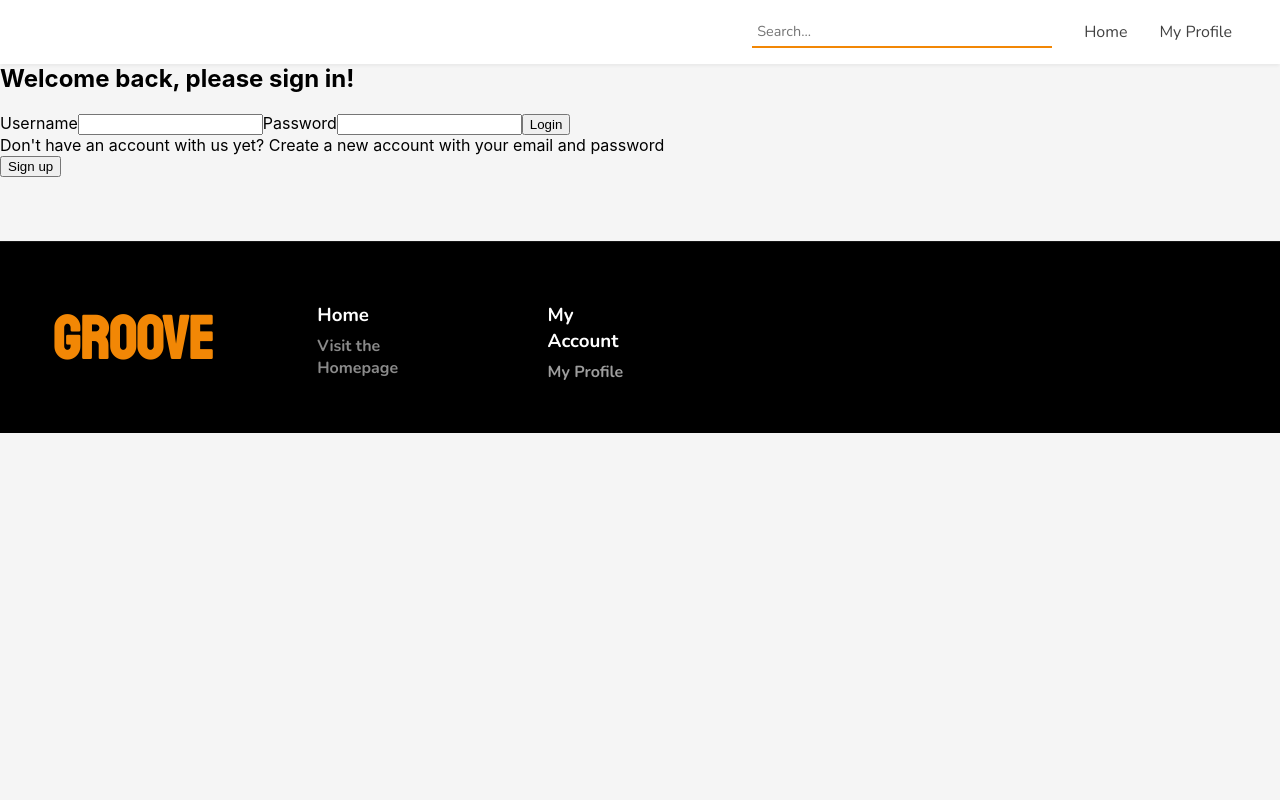
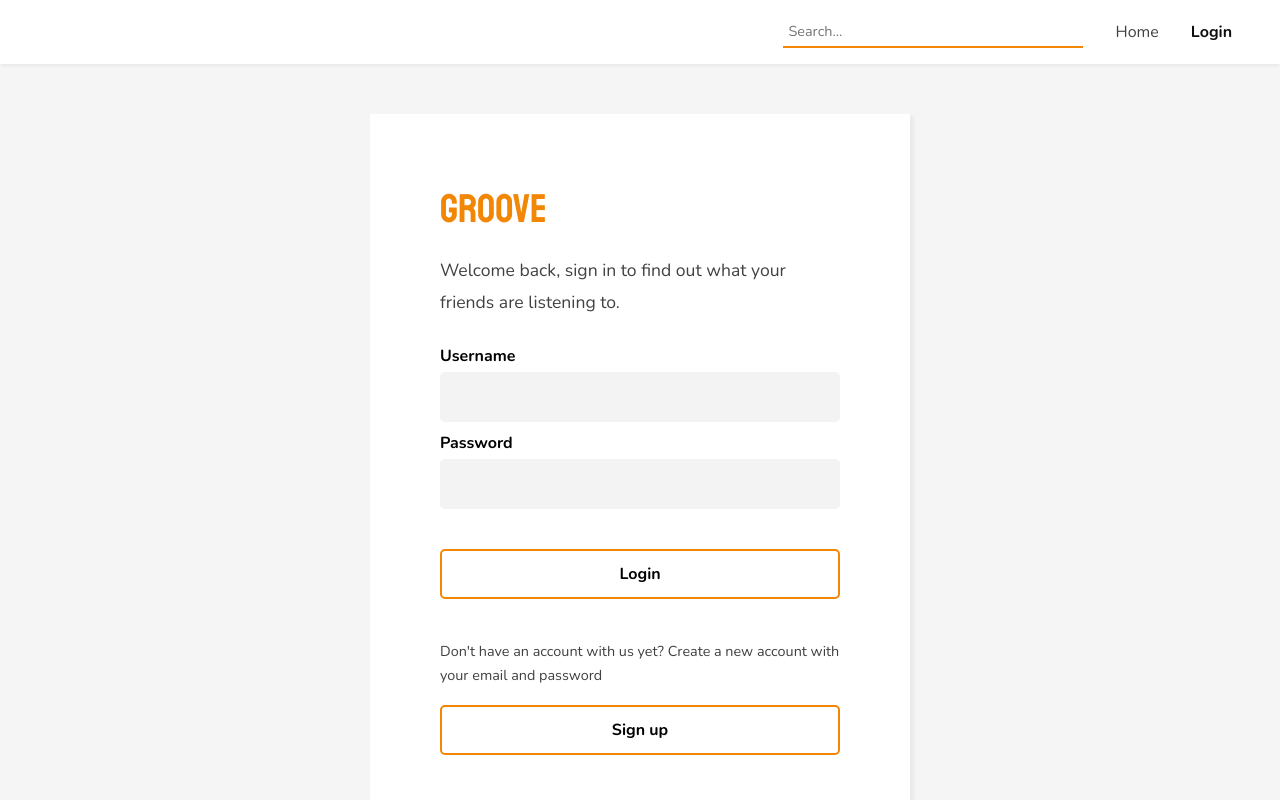
Before and after one commit to CarlyS2240/Strathearn-Carly-Final-Assignment, a React (Create React App) app: page /login in a window 1280 px wide. Shown: the top 800 px of the page. Built offline with nearby package versions, Linux system fonts and the light colour scheme; no server answers.

Commit message:
Added styles to the login/signup form

```diff
--- a/src/components/Footer/styles.css
+++ b/src/components/Footer/styles.css
@@ -54,7 +54,7 @@
 .secondList li{
     font-size: 1rem;
     font-family: 'Nunito', sans-serif;
-    font-weight: 600;
+    font-weight: 400;
     color: rgb(138, 138, 138);
     margin-top: 8%;
 
@@ -63,7 +63,7 @@
 .thirdList li{
     font-size: 1rem;
     font-family: 'Nunito', sans-serif;
-    font-weight: 600;
+    font-weight: 400;
     color: rgb(158, 158, 158);
     margin-top: 8%;
 }
--- a/src/components/Navbar/index.jsx
+++ b/src/components/Navbar/index.jsx
@@ -1,24 +1,62 @@
 import {
     NavLink
 } from "react-router-dom";
+
+import { getAuth, onAuthStateChanged } from 'firebase/auth';
+import { useEffect, useState, useContext } from 'react';
 
 import { Logout } from "../Logout"
 
 import "./styles.css"
 
 export const Navbar = () => {
+
+    const [user, setUser] = useState(null);
+
+    const [show, setShow] = useState(true);
+
+    const [showProfile, setShowProfile] = useState(true);
+
+    useEffect(
+        () => {
+            const auth = getAuth();
+            onAuthStateChanged(auth, (user) => {
+                if (user) {
+                    setUser(true);
+                    setShow(false);
+                    setShowProfile(true);
+                } else {
+                    setUser(false);
+                    setShow(true);
+                    setShowProfile(false);
+                }
+            })
+        }, []
+    )
+
     return (
         <nav className="navbar">
             <ul className="navbar-list">
                 <li>
                     <input className="search" type="text" placeholder="Search..."></input>
                 </li>
+
+
                 <li>
                     <NavLink exact={true} activeClassName="nav-selected" to="/">Home</NavLink>
                 </li>
-                <li>
-                    <NavLink activeClassName="nav-selected" to="/me">My Profile</NavLink>
-                </li>
+
+                {user==true &&
+                    <li>
+                        <NavLink activeClassName="nav-selected" to="/me">My Profile</NavLink>
+                    </li>
+                }
+
+                {user==false &&
+                    <li>
+                        <NavLink activeClassName="nav-selected" to="/login">Login</NavLink>
+                    </li>
+                }
                 <li>
                     <Logout/>
                 </li>
--- a/src/components/SocialMediaItem/styles.css
+++ b/src/components/SocialMediaItem/styles.css
@@ -1,4 +1,4 @@
-@import url('https://fonts.googleapis.com/css2?family=Nunito:wght@400;700&display=swap');
+@import url('https://fonts.googleapis.com/css2?family=Nunito:wght@400;700;800;900&family=Staatliches&display=swap');
 
 .post{
     width:390px;
@@ -6,7 +6,7 @@
     flex-direction: column;
     align-items: flex-start;
     margin-left: 2.5%;
-    margin-top: 3%;
+    margin-top: 2.3%;
     margin-bottom: 2%;
     background-color: white;
     box-shadow: 3px 3px 3px 1px rgba(0, 0, 0, 0.048);
@@ -28,7 +28,7 @@
     font-family: 'Nunito', sans-serif;
     font-size: 0.8rem;
     padding-bottom: 30px;
-    font-weight: 700;
+    font-weight: 800;
     color: #414141;
 
 }
@@ -37,6 +37,6 @@
     padding-top: 30px;
     font-family: 'Nunito', sans-serif;
     font-size: 1rem;
-    color: #000000;
+    color: #414141;
     line-height: 35px;
 }
--- a/src/components/pages/LoginPage/index.jsx
+++ b/src/components/pages/LoginPage/index.jsx
@@ -43,40 +43,46 @@ export const LoginPage = () => {
          <div className="posts-page">
             { mode === "login" && (
                 <form className="signIn-form-layout" onSubmit={handleSubmit(loginUser)}>
-                    <h2>Welcome back, please sign in!</h2>
+                    <h1 className="login-logo">GROOVE</h1>
+                    <h2 className="form-title">Welcome back, sign in to find out what your friends are listening to.</h2>
                     <br/>
-                    <label htmlFor="user">Username</label>
-                    <input type="email" required name="user" required {...register('user')}/>
+                    <label className="form-label" htmlFor="user">Username</label>
+                    <input className="form-input" type="email" required name="user" required {...register('user')}/>
 
-                    <label htmlFor="password">Password</label>
-                    <input type="password" name="password" required {...register('password')}/>
-                    <input type="submit" value="Login"/>
+                    <label className="form-label" htmlFor="password">Password</label>
+                    <input className="form-input" type="password" name="password" required {...register('password')}/>
+                    <div className="form-button-container">
+                        <input className="form-submit-button" type="submit" value="Login"/>
+                    </div>
                     <br/>
 
-                    <p> Don't have an account with us yet? Create a new account with your email and password</p>
-                    <button onClick={()=> setMode("signup")}>Sign up</button>
+                    <p className="signUp-title"> Don't have an account with us yet? Create a new account with your email and password</p>
+                    <button className="signUp-button" onClick={()=> setMode("signup")}>Sign up</button>
                 </form>
             )
             }
 
             { mode === "signup" && (
-                <form className="form-layout" onSubmit={handleSubmit(signUpUser)}>
-                    <h2>Create a new account now!</h2>
+                <form className="signIn-form-layout" onSubmit={handleSubmit(signUpUser)}>
+                    <h1 className="login-logo">GROOVE</h1>
+                    <h2 className="form-title">Create a new account now!</h2>
                     <br/>
-                    <label htmlFor="user">Email</label>
-                    <input type="email" required name="user" {...register('user')}/>
+                    <label className="form-label" htmlFor="user">Email</label>
+                    <input className="form-input" type="email" required name="user" {...register('user')}/>
 
-                    <label htmlFor="passwordConfirm">Password</label>
-                    <input type="password" name="password" required {...register('password')}/>
+                    <label className="form-label" htmlFor="passwordConfirm">Password</label>
+                    <input className="form-input" type="password" name="password" required {...register('password')}/>
 
-                    <label htmlFor="password">Confirm Password</label>
-                    <input type="password" name="passwordConfirm" required {...register('passwordConfirm')}/>
+                    <label className="form-label" htmlFor="password">Confirm Password</label>
+                    <input className="form-input" type="password" name="passwordConfirm" required {...register('passwordConfirm')}/>
 
-                    <input type="submit" value="Sign Up"/>
+                    <div className="form-button-container">
+                        <input className="signUp-button" type="submit" value="Sign Up"/>
+                    </div>
                     <br/>
 
-                    <p>Have an account already?</p>
-                    <button onClick={()=> setMode("login")}>Login</button>
+                    <p className="signUp-title">Have an account already?</p>
+                    <button className="signUp-button" onClick={()=> setMode("login")}>Login</button>
                 </form>
             )
             }
--- a/src/components/pages/LoginPage/styles.css
+++ b/src/components/pages/LoginPage/styles.css
@@ -0,0 +1,122 @@
+@import url('https://fonts.googleapis.com/css2?family=Nunito:wght@400;700;900&family=Staatliches&display=swap');
+
+.login-logo{
+    position: relative;
+    margin-right:2%;
+    margin-bottom: 20px;
+    font-family: 'Staatliches', cursive;
+    font-weight: 400;
+    font-size: 2.5rem;
+    color: #F28705;
+
+}
+
+.form-title{
+    font-family: 'Nunito', sans-serif;
+    font-size: 1.1rem;
+    color: #414141;
+    line-height: 2rem;
+    padding-bottom: 5px;
+    font-weight: 400;
+}
+
+.signIn-form-layout {
+    font-family: 'Nunito', sans-serif;
+    display: flex;
+    flex-direction: column;
+    justify-content: center;
+    width: 540px;
+    margin-top: 0 auto;
+    margin-top: 50px;
+    margin-left: auto;
+    margin-right: auto;
+    background-color: white;
+    padding:70px;
+    box-shadow: 3px 3px 3px 1px rgba(0, 0, 0, 0.048);
+}
+
+.form-input {
+    height: 50px;
+    font-size: 1.5rem;
+    width: 400px;
+    margin-bottom: 10px;
+    background-color: rgb(243, 243, 243);
+    border: none;
+    border-radius: 5px;
+    font-family: 'Nunito', sans-serif;
+    font-size: 1rem;
+    padding-left: 5px;
+    color: black;
+}
+
+.form-input:focus {
+    font-family: 'Nunito', sans-serif;
+    font-size: 1rem;
+    padding-left: 5px;
+    color: black;
+}
+
+.form-button-container{
+    width: 100%;
+    padding-top: 30px;
+}
+
+.form-submit-button{
+    font-family: 'Nunito', sans-serif;
+    border: none;
+    cursor: pointer;
+    height: 50px;
+    font-size: 1rem;
+    cursor: pointer;
+    width: 100%;
+    border: 2px solid #F28705;
+    border-radius: 5px;
+    color: black;
+    background: transparent;
+    font-weight: 700;
+}
+
+.form-submit-button:hover{
+    transition: all 0.2s ease;
+    border-radius: 25px;
+
+}
+
+.form-label{
+    font-family: 'Nunito', sans-serif;
+    font-weight: 700;
+    padding-bottom: 5px;
+    font-size: 1rem;
+    color: black;
+}
+
+.signUp-title{
+    font-family: 'Nunito', sans-serif;
+    font-size: 0.9rem;
+    color: #414141;
+    line-height: 1.5rem;
+    padding-bottom: 18px;
+    padding-top: 18px;
+    font-weight: 400;
+}
+
+.signUp-button{
+    font-family: 'Nunito', sans-serif;
+    border: none;
+    cursor: pointer;
+    height: 50px;
+    font-size: 1rem;
+    cursor: pointer;
+    width: 100%;
+    border: 2px solid #F28705;
+    border-radius: 5px;
+    color: black;
+    background: transparent;
+    font-weight: 700;
+}
+
+.signUp-button:hover{
+    transition: all 0.2s ease;
+    border-radius: 25px;
+
+}
--- a/src/components/pages/MePage/index.jsx
+++ b/src/components/pages/MePage/index.jsx
@@ -156,7 +156,7 @@ export const MePage = () => {
                         <input className="post-image-input"
                             {...register("image")}
                             name="image"
-                            placeholder="Insert a link to a photo"
+                            placeholder="Insert a link to a photo of an album cover"
                             required/>
 
                             <div className="submit-button-container">
@@ -166,6 +166,8 @@ export const MePage = () => {
                     <br/>
                     </form>
             </div>
+                <p className="post-title">My Posts</p>
+                <hr className="posts-break"></hr>
                 <div className="myPosts-container">
                     {
                     /* Mapping the fields from the API to the props that we are passing to the MovieItem component*/
@@ -184,7 +186,7 @@ export const MePage = () => {
 
                     }
                     {
-                        filteredPosts.length === 0 && <p>Nothing found</p>
+                        filteredPosts.length === 0 && <p className="noPosts-paragraph">You don't have any posts yet!</p>
                     }
                 </div>
                 </div>
--- a/src/components/pages/MePage/styles.css
+++ b/src/components/pages/MePage/styles.css
@@ -103,3 +103,31 @@
     border-radius: 25px;
     transition: all 0.2s ease;
 }
+
+.noPosts-paragraph{
+    font-family: 'Nunito', sans-serif;
+    font-weight: 700;
+    font-size: 1.2rem;
+    padding-top: 5%;
+    padding-bottom: 1%;
+    color: #414141;
+    margin: auto;
+    width: 50%;
+    text-align: center;
+}
+
+.post-title{
+    font-family: 'Nunito', sans-serif;
+    font-weight: 700;
+    font-size: 1.4rem;
+    padding-top: 2%;
+    color: #414141;
+    margin-left: 2.5%;
+}
+
+.posts-break{
+    width: 94.5%;
+    margin-left: 2.5%;
+    margin-top: 1.8%;
+    border: 1px solid rgb(235, 235, 235);
+}
```
